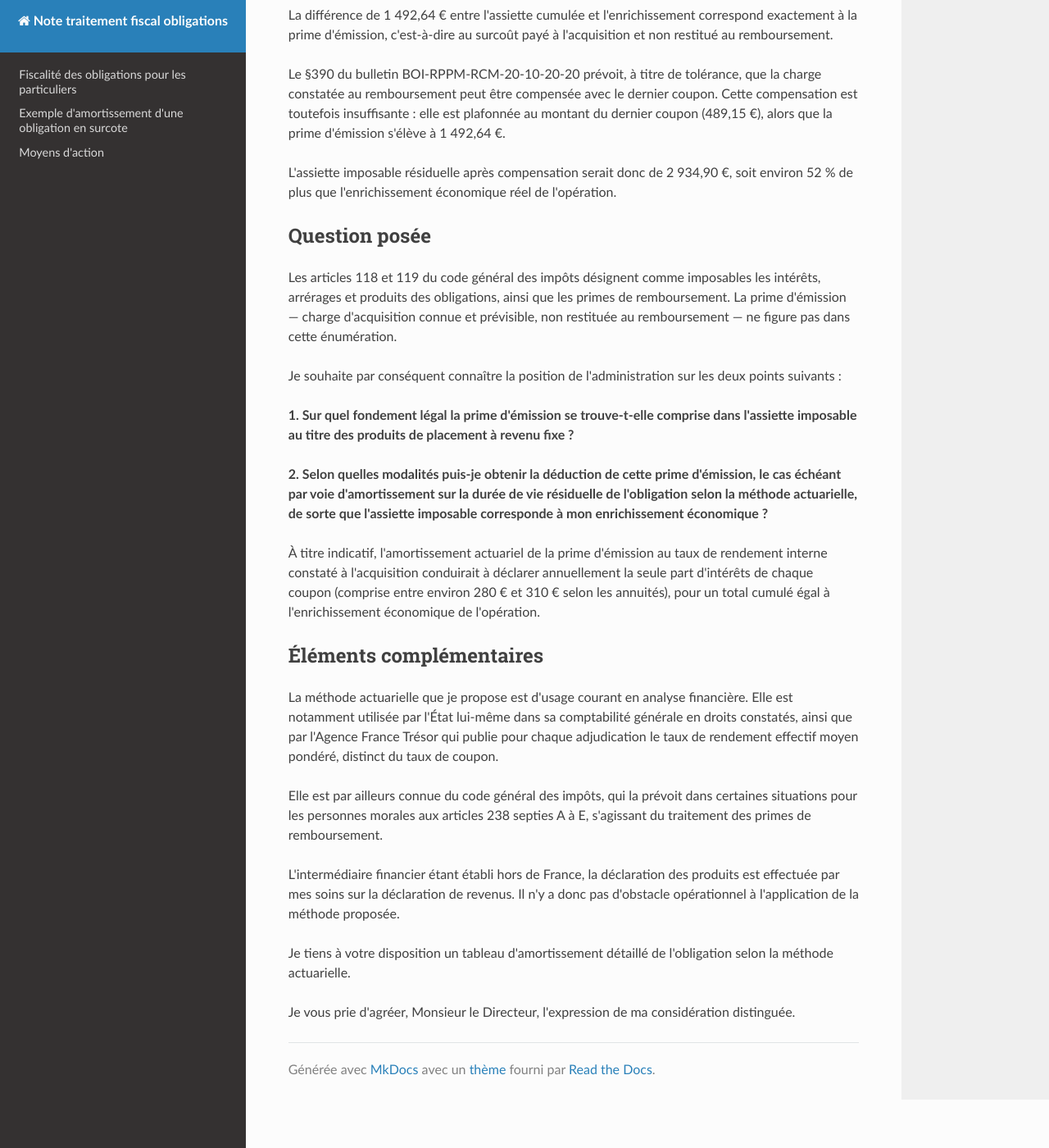
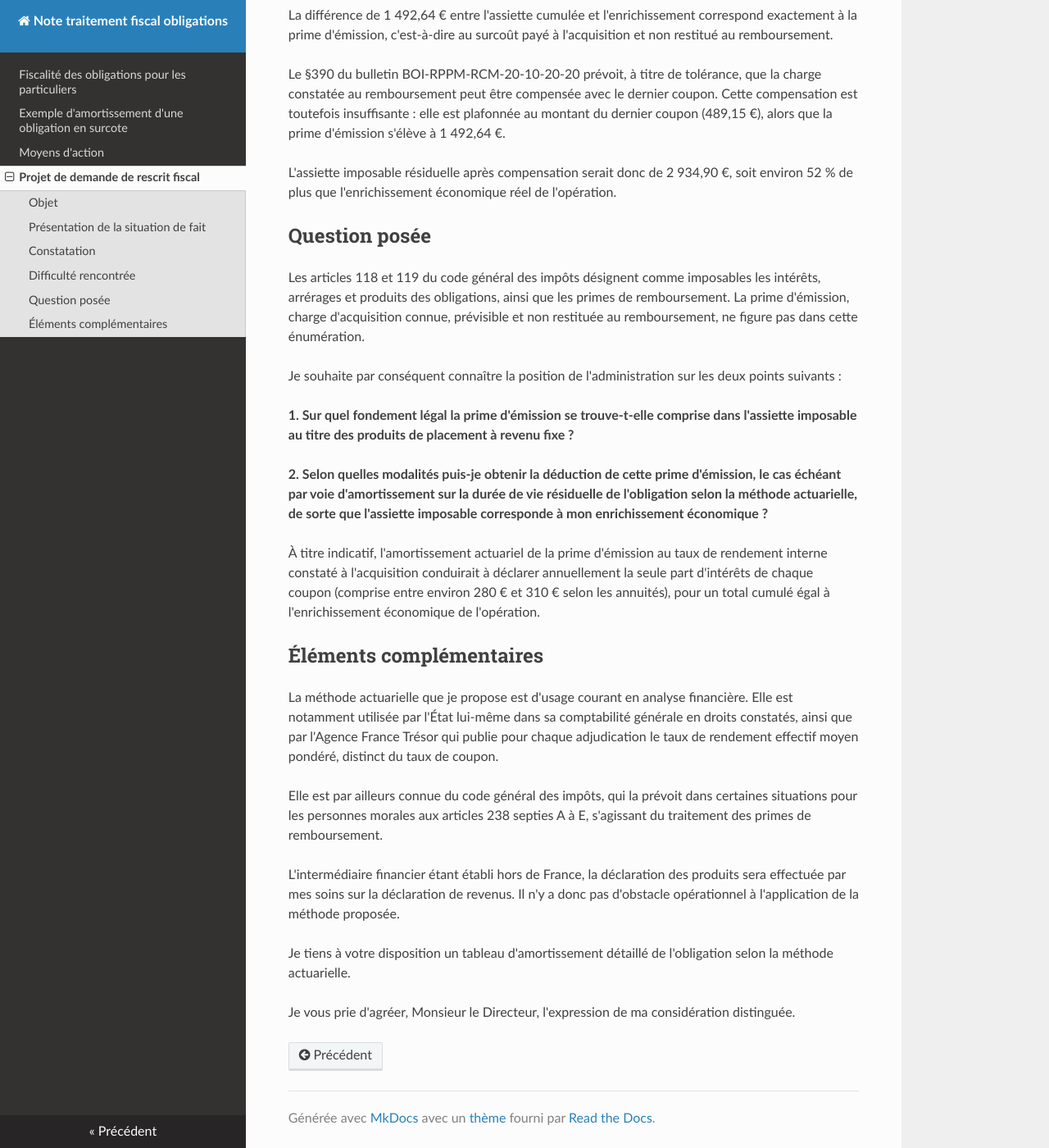
Before and after one commit to ConscritNeuneu/note-traitement-fiscal-obligations, an MkDocs documentation site: the page built from docs/projet_rescrit.md, in a window 1280 px wide and 1400 px high, scrolled down 1726 px. Shown: the whole window at 82% size. Built offline with MkDocs 1.6.1, drawn with Linux system fonts in a browser that asks for light colours; nearby versions of some CDN libraries; some of the changed text lies outside the part shown.

Commit message:
Fix a bit the rescrit

```diff
--- a/docs/projet_rescrit.md
+++ b/docs/projet_rescrit.md
@@ -76,10 +76,9 @@ l'acquisition et non restitué au remboursement.
 
 Le §390 du bulletin BOI-RPPM-RCM-20-10-20-20 prévoit, à titre de tolérance,
 que la charge constatée au remboursement peut être compensée avec le dernier
-coupon. Cette
-compensation est toutefois insuffisante : elle est plafonnée au montant du
-dernier coupon (489,15 €), alors que la prime d'émission s'élève à
-1 492,64 €.
+coupon. Cette compensation est toutefois insuffisante : elle est plafonnée
+au montant du dernier coupon (489,15 €), alors que la prime d'émission
+s'élève à 1 492,64 €.
 
 L'assiette imposable résiduelle après compensation serait donc de
 2 934,90 €, soit environ 52 % de plus que l'enrichissement économique réel
@@ -89,8 +88,8 @@ de l'opération.
 
 Les articles 118 et 119 du code général des impôts désignent comme
 imposables les intérêts, arrérages et produits des obligations, ainsi que
-les primes de remboursement. La prime d'émission — charge d'acquisition
-connue et prévisible, non restituée au remboursement — ne figure pas dans
+les primes de remboursement. La prime d'émission, charge d'acquisition
+connue, prévisible et non restituée au remboursement, ne figure pas dans
 cette énumération.
 
 Je souhaite par conséquent connaître la position de l'administration sur
@@ -124,7 +123,7 @@ dans certaines situations pour les personnes morales aux articles 238
 septies A à E, s'agissant du traitement des primes de remboursement.
 
 L'intermédiaire financier étant établi hors de France, la déclaration des
-produits est effectuée par mes soins sur la déclaration de revenus. Il n'y a
+produits sera effectuée par mes soins sur la déclaration de revenus. Il n'y a
 donc pas d'obstacle opérationnel à l'application de la méthode proposée.
 
 Je tiens à votre disposition un tableau d'amortissement détaillé de
--- a/mkdocs.yml
+++ b/mkdocs.yml
@@ -8,3 +8,4 @@ nav:
   - note_fiscalisation_obligations.md
   - annexe_tableau_amortissement.md
   - moyens_action.md
+  - projet_rescrit.md
```
